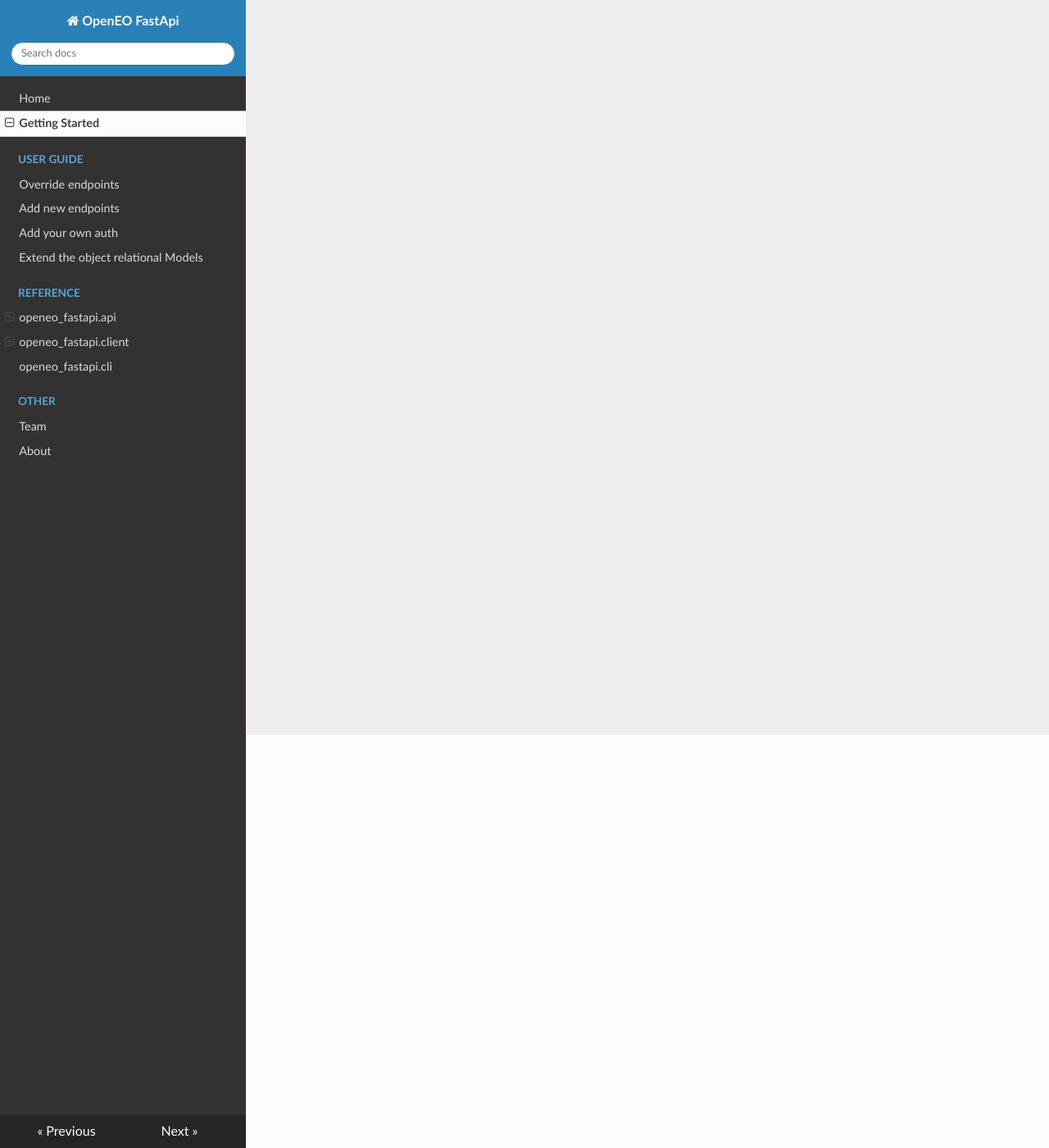
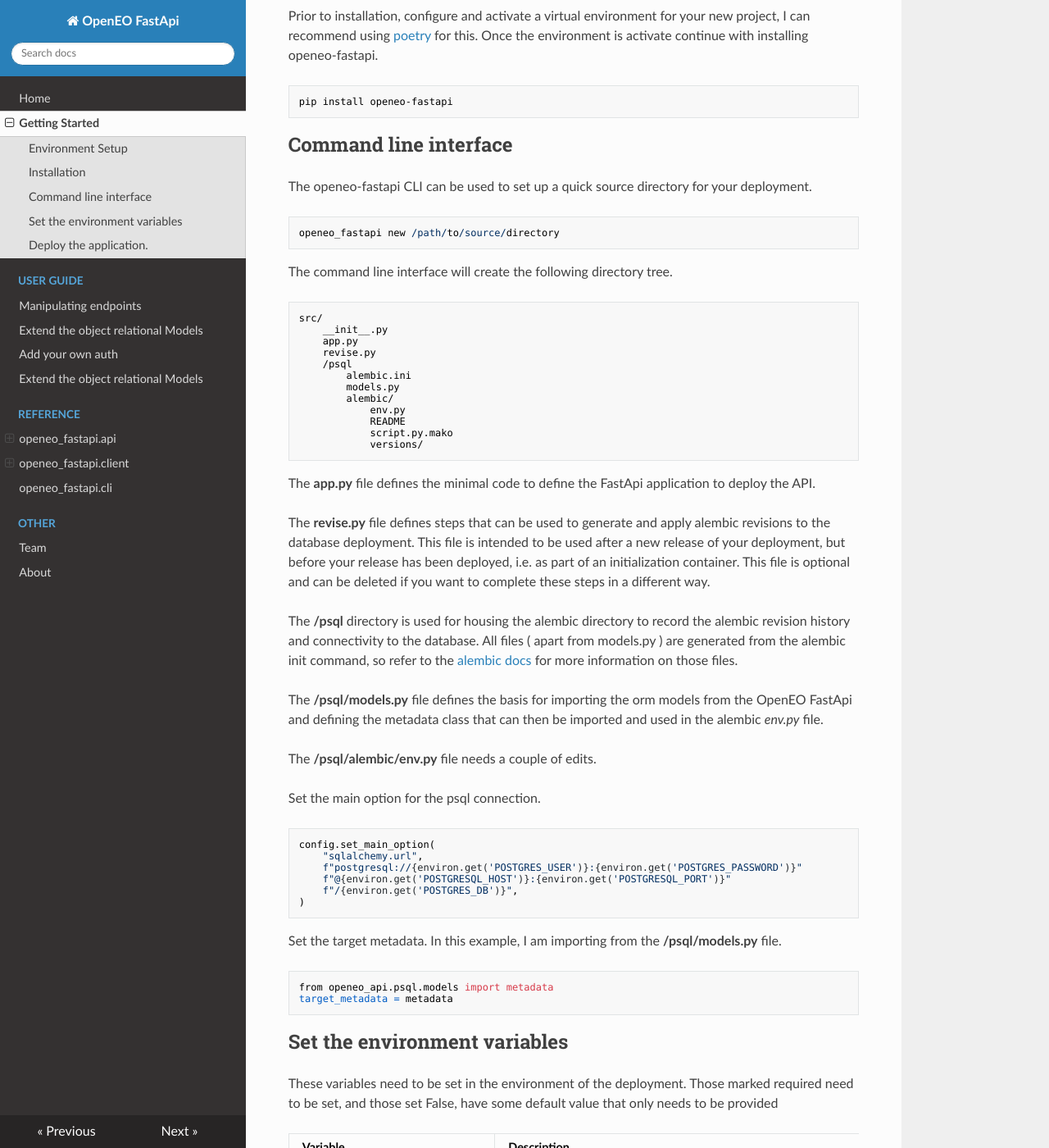
Before and after one commit to eodcgmbh/openeo-fastapi, an MkDocs documentation site: the page built from docs/setup.md, in a window 1280 px wide and 1400 px high, scrolled down 504 px. Shown: the whole window at 82% size. Built offline with MkDocs 1.6.1, drawn with Linux system fonts in a browser that asks for light colours; nearby versions of some CDN libraries; some of the changed text lies outside the part shown.

```diff
--- a/docs/setup.md
+++ b/docs/setup.md
@@ -1,5 +1,99 @@
+#  Getting Started
+
+Everything on this page is all you need to go from 0 to having your OpenEO Api server running locally.
+
 ## Environment Setup
+
+The openeo-fastapi package comes with a couple of assumptions. The first assumption, is the package is used to build a server side application. The second assumption is that the user is able to provide a connection to a psql database. The final assumption, is the user has provided the set of required environment variables which are needed for the application to run.
+
+The following steps will explain how the user can get the application skeleton to run.
 
 ## Installation
 
+Prior to installation, configure and activate a virtual environment for your new project, I can recommend using [poetry](https://python-poetry.org/docs/basic-usage/) for this. Once the environment is activate continue with installing openeo-fastapi.
+
+
     pip install openeo-fastapi
+
+## Command line interface
+
+The openeo-fastapi CLI can be used to set up a quick source directory for your deployment.
+
+    openeo_fastapi new /path/to/source/directory
+
+The command line interface will create the following directory tree.
+
+    src/
+        __init__.py
+        app.py
+        revise.py
+        /psql
+            alembic.ini
+            models.py
+            alembic/
+                env.py
+                README
+                script.py.mako
+                versions/
+
+
+The **app.py** file defines the minimal code to define the FastApi application to deploy the API.
+
+The **revise.py** file defines steps that can be used to generate and apply
+alembic revisions to the database deployment. This file is intended to be used after a new release of your deployment, but before your release has been deployed, i.e. as part of an initialization container. This file is optional and can be deleted if you want to complete these steps in a different way.
+
+The **/psql** directory is used for housing the alembic directory to record the alembic revision history and connectivity to the database. All files ( apart from models.py ) are generated from the alembic init command, so refer to the [alembic docs](https://alembic.sqlalchemy.org/en/latest/) for more information on those files.
+
+The **/psql/models.py** file defines the basis for importing the orm models from the OpenEO FastApi and defining the metadata class that can then be imported and used in the alembic *env.py* file.
+
+The **/psql/alembic/env.py** file needs a couple of edits.
+
+Set the main option for the psql connection.
+
+    config.set_main_option(
+        "sqlalchemy.url",
+        f"postgresql://{environ.get('POSTGRES_USER')}:{environ.get('POSTGRES_PASSWORD')}"
+        f"@{environ.get('POSTGRESQL_HOST')}:{environ.get('POSTGRESQL_PORT')}"
+        f"/{environ.get('POSTGRES_DB')}",
+    )
+
+Set the target metadata. In this example, I am importing from the **/psql/models.py** file.
+
+    from openeo_api.psql.models import metadata
+    target_metadata = metadata
+
+
+## Set the environment variables
+
+These variables need to be set in the environment of the deployment. Those marked required need to be set, and those set False, have some default value that only needs to be provided
+
+| Variable    | Description | Required |
+| -------- | ------- | ------- |
+| API_DNS  | The domain name hosting the API. | True |
+| API_TLS  | Whether the API http scheme should be http or https.  | True |
+| API_TITLE  | The API title to be provided to FastAPI. | True |
+| API_DESCRIPTION  | The API description to be provided to FastAPI. | True |
+| OPENEO_VERSION  | The OpenEO Api specification version supported in this deployment of the API. Defaults to "1.1.0". | False |
+| OPENEO_PREFIX  | The OpenEO prefix to be used when creating the endpoint urls. Defaults to the value of the openeo_version | True |
+| OIDC_URL  | The URL of the OIDC provider used to authenticate tokens against. | True |
+| OIDC_ORGANISATION  | The abbreviation of the OIDC provider's organisation name. | True |
+| OIDC_ROLES  | The OIDC roles to check against when authenticating a user. | False |
+| STAC_VERSION  | The STAC Version that is being supported by this deployments data discovery endpoints. Defaults to "1.0.0". | False |
+| STAC_API_URL  | The STAC URL of the catalogue that the application deployment will proxy to. | True |
+| STAC_COLLECTIONS_WHITELIST  | The collection ids to filter by when proxying to the Stac catalogue. | False |
+| POSTGRES_USER  | The name of the postgres user. | True |
+| POSTGRES_PASSWORD  | The pasword for the postgres user. | True |
+| POSTGRESQL_HOST  | The host the database runs on. | True |
+| POSTGRESQL_PORT  | The post on the host the database is available on. | True |
+| POSTGRES_DB  | The name of the databse being used on the host. | True |
+| ALEMBIC_DIR  | The path to the alembic directory for applying revisions. | True |
+
+## Deploy the application.
+
+1. Revise the database.
+
+        python -m revise.py
+
+2. Deploy the uvicorn server
+
+        uvicorn openeo_app.main:app --reload
--- a/mkdocs.yml
+++ b/mkdocs.yml
@@ -3,8 +3,8 @@ nav:
   - Home: index.md
   - Getting Started: setup.md
   - User Guide:
-      - Override endpoints: guide/overriding.md
-      - Add new endpoints: guide/adding.md
+      - Manipulating endpoints: guide/registers.md
+      - Extend the object relational Models: guide/orms.md
       - Add your own auth: guide/auth.md
       - Extend the object relational Models: guide/orms.md
   - Reference:
```
Also changed, not shown: docs/guide/auth.md (+1 -0 lines), docs/guide/registers.md (added, +108 -0 lines), docs/index.md (+0 -1 lines), docs/guide/adding.md (deleted), docs/guide/overriding.md (deleted), 5 other files.
